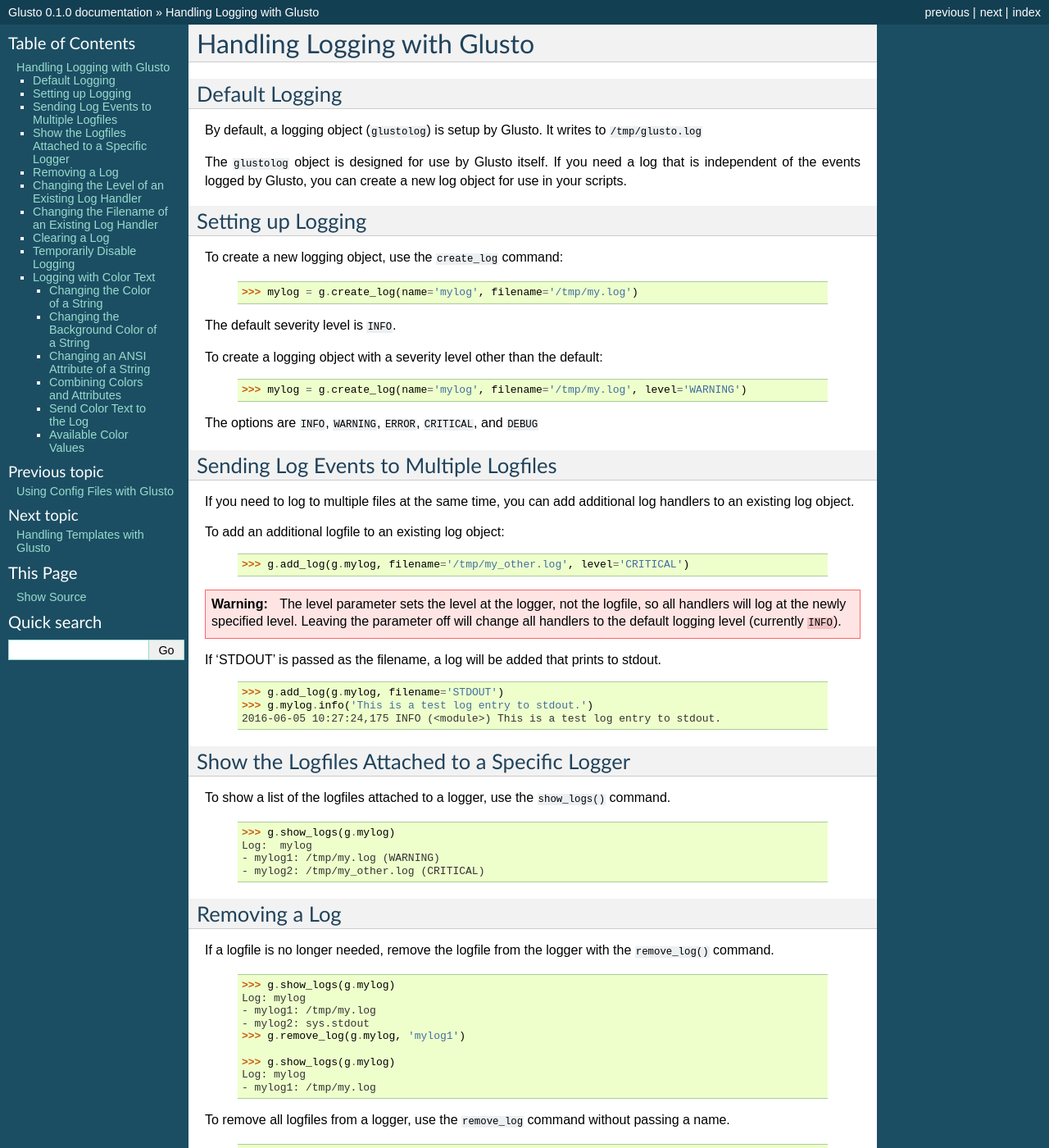
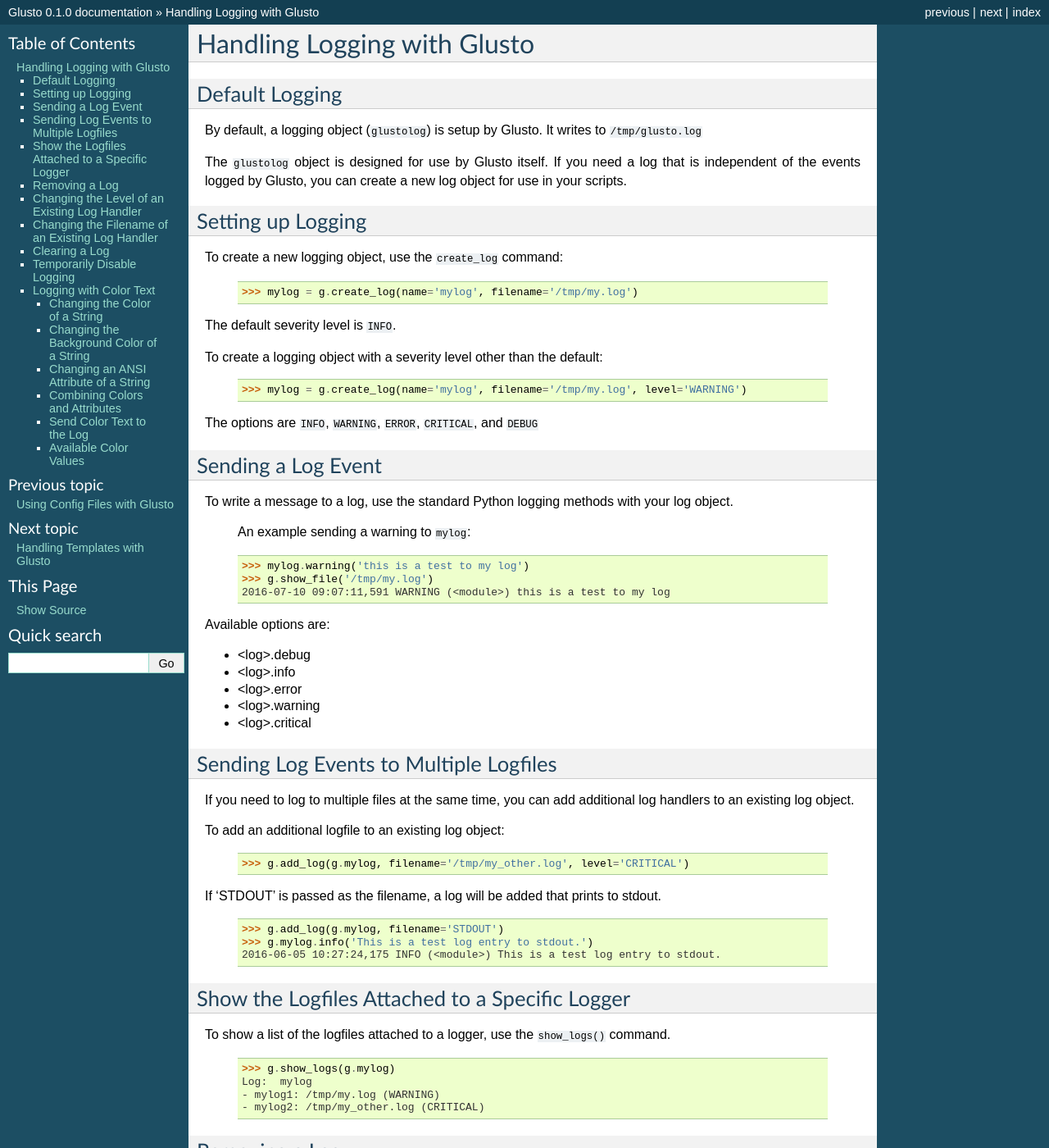
Before and after one commit to loadtheaccumulator/glusto, a Sphinx documentation site: the page built from docs/userguide/loggable.rst, in a window 1280 px wide and 1400 px high. Shown: the whole window at 82% size. Built offline with Sphinx 7.4.7, drawn with Linux system fonts in a browser that asks for light colours; pages that are not in the unit, such as notebooks, are missing from menus.

Commit message:
logging: doc additions and minor edits
Signed-off-by: Jonathan Holloway <loadtheaccumulator@gmail.com>

```diff
--- a/docs/userguide/loggable.rst
+++ b/docs/userguide/loggable.rst
@@ -31,6 +31,31 @@
 
 The options are ``INFO``, ``WARNING``, ``ERROR``, ``CRITICAL``, and ``DEBUG``
 
+
+Sending a Log Event
+===================
+
+To write a message to a log, use the standard Python logging methods with your log object.
+
+	An example sending a warning to ``mylog``::
+
+		>>> mylog.warning('this is a test to my log')
+		>>> g.show_file('/tmp/my.log')
+		2016-07-10 09:07:11,591 WARNING (<module>) this is a test to my log
+
+Available options are:
+
+- <log>.debug
+
+- <log>.info
+
+- <log>.error
+
+- <log>.warning
+
+- <log>.critical
+
+
 Sending Log Events to Multiple Logfiles
 =======================================
 
@@ -42,13 +67,6 @@
 	::
 
 		>>> g.add_log(g.mylog, filename='/tmp/my_other.log', level='CRITICAL')
-
-.. Warning::
-
-	The level parameter sets the level at the logger, not the logfile, so all
-	handlers will log at the newly specified level. Leaving the parameter off
-	will change all handlers to the default logging level (currently ``INFO``).
-
 
 If 'STDOUT' is passed as the filename, a log will be added that prints to stdout.
 
```
